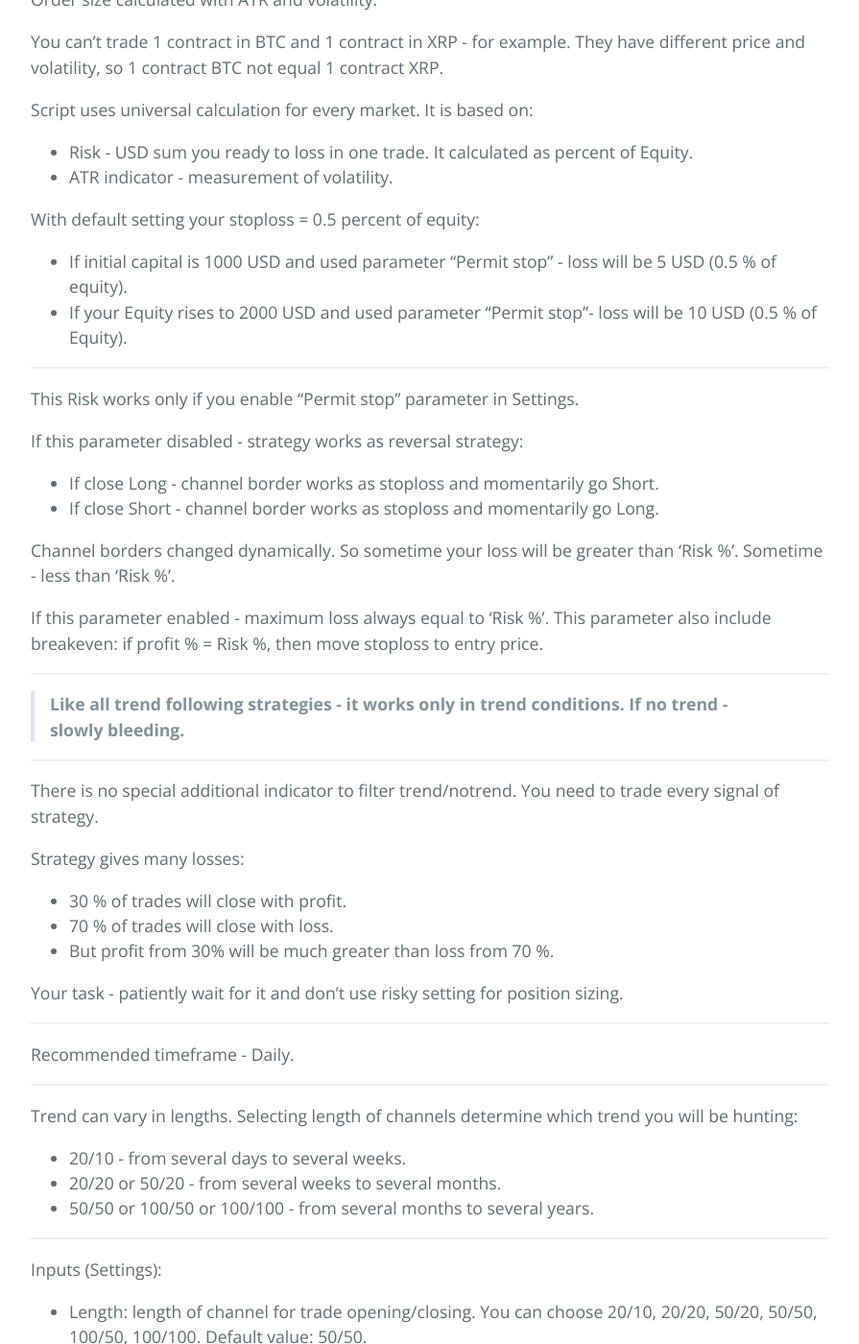
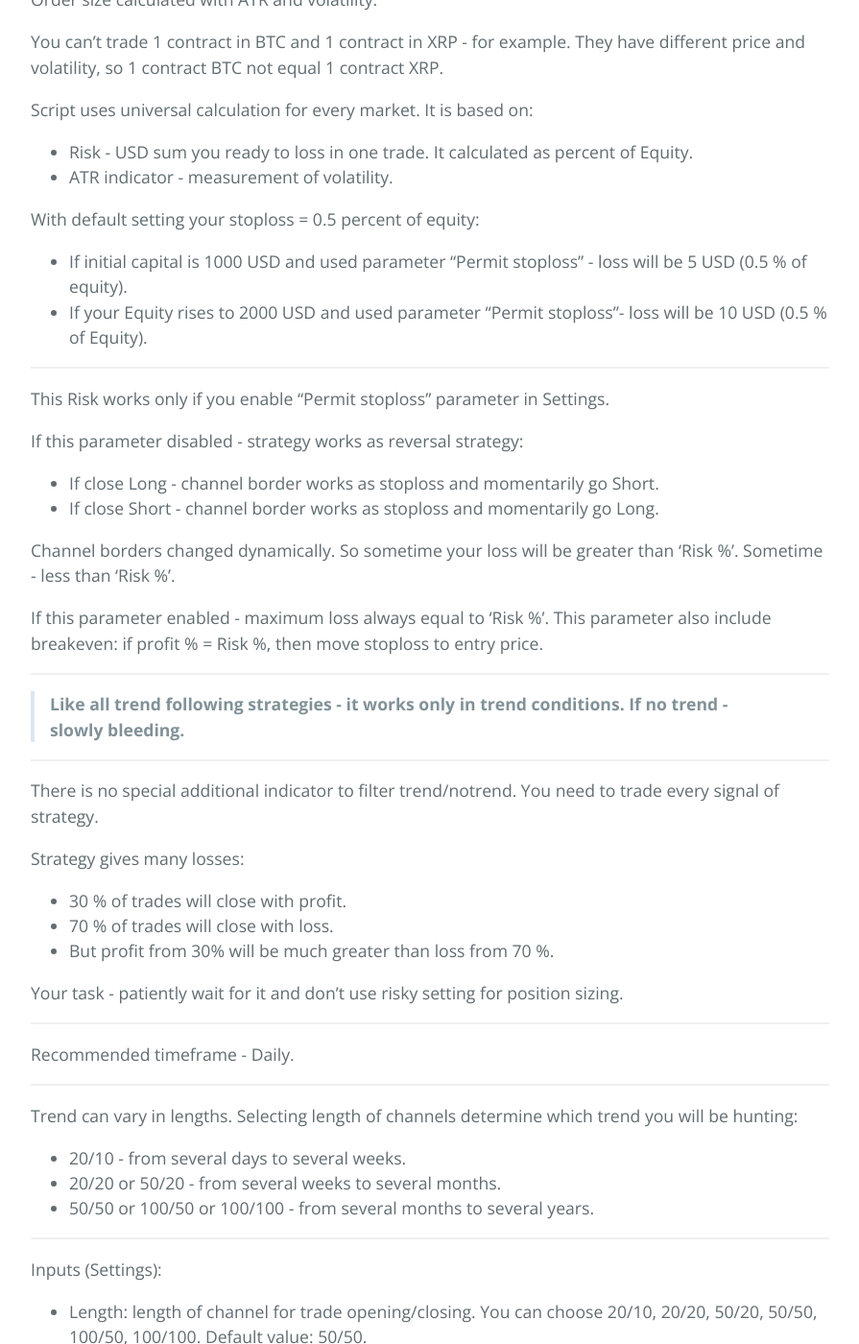
Before and after one commit to sergeyen7/sergeyen7.github.io, a Jekyll site: the page built from index.md, in a window 1280 px wide and 1400 px high, scrolled down 3982 px. Shown: the whole window at 96% size, without its empty margins (192-1087 px from the left). Built offline with Jekyll 4.4.1, drawn with Linux system fonts in a browser that asks for light colours; nearby versions of some CDN libraries; some of the changed text lies outside the part shown.

Commit message:
Update index.md

```diff
--- a/index.md
+++ b/index.md
@@ -116,12 +116,12 @@ Script uses universal calculation for every market. It is based on:
 
 With default setting your stoploss = 0.5 percent of equity:
 
-- If initial capital is 1000 USD and used parameter "Permit stop" - loss will be 5 USD (0.5 % of equity).
-- If your Equity rises to 2000 USD and used parameter "Permit stop"- loss will be 10 USD (0.5 % of Equity).
+- If initial capital is 1000 USD and used parameter "Permit stoploss" - loss will be 5 USD (0.5 % of equity).
+- If your Equity rises to 2000 USD and used parameter "Permit stoploss"- loss will be 10 USD (0.5 % of Equity).
 
 * * *
 
-This Risk works only if you enable “Permit stop” parameter in Settings.
+This Risk works only if you enable “Permit stoploss” parameter in Settings.
 
 If this parameter disabled - strategy works as reversal strategy:
 * If close Long - channel border works as stoploss and momentarily go Short.
@@ -163,7 +163,7 @@ Inputs (Settings):
 
 * Length: length of channel for trade opening/closing. You can choose 20/10, 20/20, 50/20, 50/50, 100/50, 100/100. Default value: 50/50.
 
-* Permit stop: use stop or go reversal. Default value: without stop, reversal strategy.
+* Permit stoploss: use stop or go reversal. Default value: without stop, reversal strategy.
 
 * Orders number: use single order or divide it to several orders.
 
```
